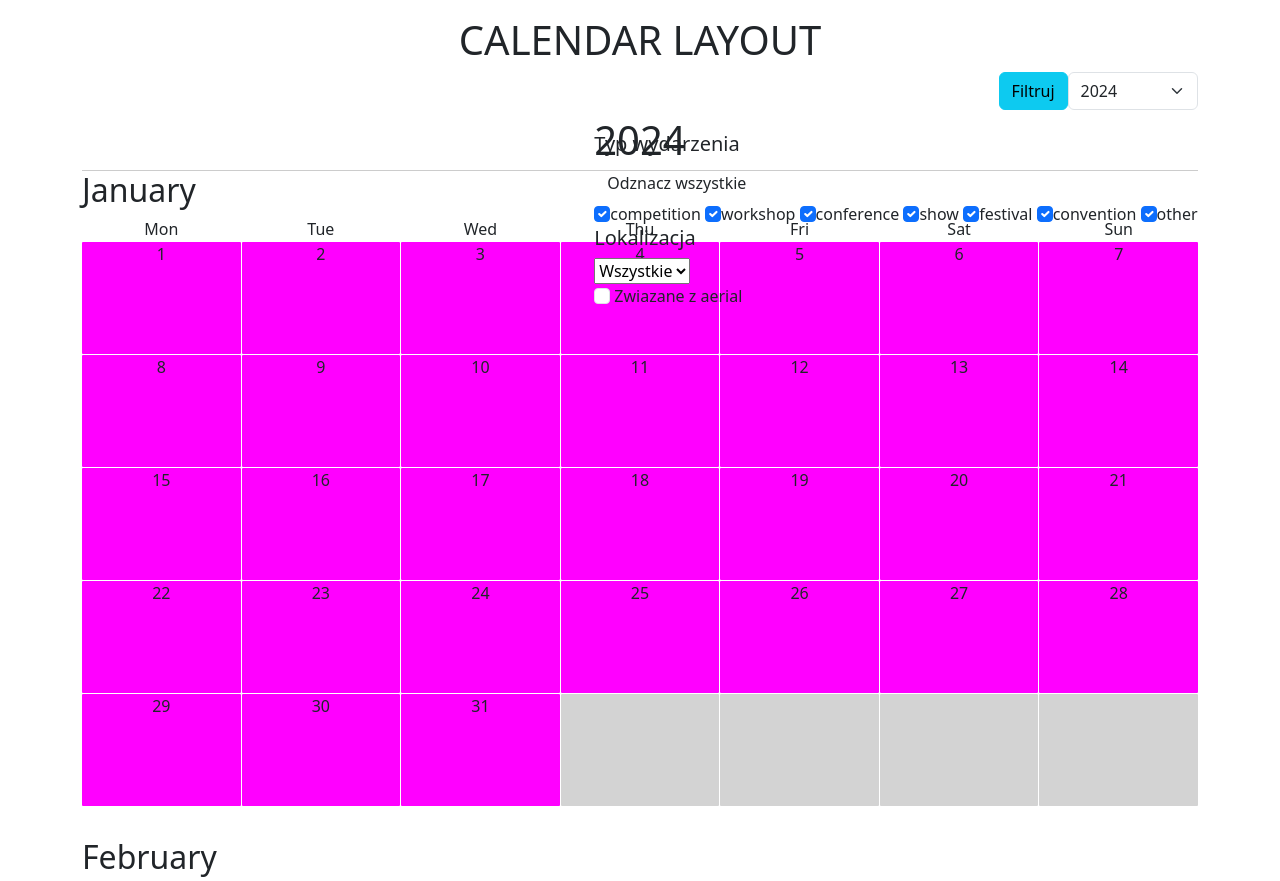
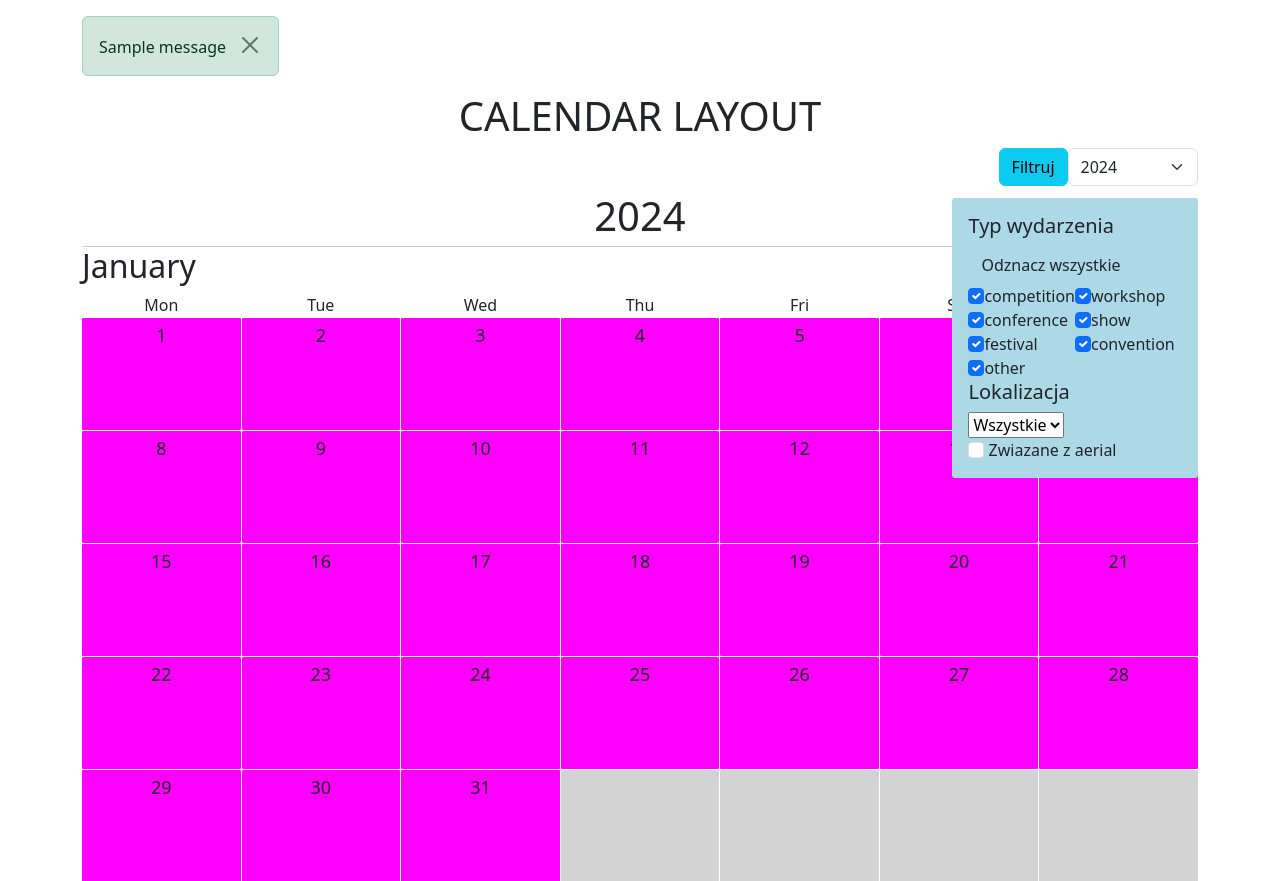
Before and after one commit to Filbog/aerial-calendar, a Django app: page /calendar/ in a window 1280 px wide, after a click on "Filtruj". Shown: the part 56-937 px from the top of the page. Run offline with Django 5.2, Linux system fonts and the light colour scheme; tables that the repository leaves empty hold one stand-in row (values such as "Sample post"); one stand-in notice (Sample message) is shown; parts of the project's set-up code (start-up, migrations or seed data) failed here and were passed over; some libraries are stand-ins or nearby versions.

Commit message:
lots of small things and improvements

```diff
--- a/calendar_app/models.py
+++ b/calendar_app/models.py
@@ -3,6 +3,7 @@ import json
 from django.contrib.auth import get_user_model
 from django.urls import reverse
 import uuid
+from django.core.exceptions import ValidationError
 
 User = get_user_model()
 
@@ -49,14 +50,15 @@ class Event(models.Model):
     def get_absolute_url(self):
         return reverse("event_detail", args=[str(self.id)])
 
+    def clean(self):
+        # Ensure the end date is not earlier than the start date
+        if self.end_date < self.start_date:
+            raise ValidationError("The end date cannot be earlier than the start date.")
 
-class YearlyCalendar(models.Model):
-    year = models.PositiveIntegerField(unique=True)
-    data = models.JSONField()  # Stores the calendar as a JSON object
-    created_at = models.DateTimeField(auto_now_add=True)
-
-    def __str__(self):
-        return f"Year {self.year} Calendar"
+    def save(self, *args, **kwargs):
+        # Call clean() before saving to ensure validation
+        self.clean()
+        super().save(*args, **kwargs)
 
 
 typy_pol = [
--- a/calendar_app/views.py
+++ b/calendar_app/views.py
@@ -5,8 +5,9 @@ from django.views.generic import (
     UpdateView,
     DeleteView,
 )
+from django.contrib.messages.views import SuccessMessageMixin
 from .forms import EventForm
-from django.http import HttpResponse
+from django.http import HttpResponse, JsonResponse
 from django.template.loader import render_to_string
 from django.shortcuts import render
 from django.urls import reverse_lazy
@@ -66,12 +67,14 @@ class EventDetailView(DetailView):
     context_object_name = "event"
 
 
-class EventCreateView(CreateView):
+class EventCreateView(SuccessMessageMixin, CreateView):
     model = Event
     form_class = EventForm
     template_name = "calendar/event_create.html"
     success_url = reverse_lazy("events")
+    success_message = "Wydarzenie utworzone"
 
     def form_valid(self, form):
         form.instance.author = self.request.user
-        return super().form_valid(form)
+        response = super().form_valid(form)
+        return response
--- a/static/css/style.css
+++ b/static/css/style.css
@@ -2,7 +2,12 @@
 *{
     forced-color-adjust: none !important;
 }
-
+.alert{
+    width: fit-content;
+}
+.alert ul{
+    margin-bottom: 0;
+}
 h1 {
     /* color: red; */
     display: block;
@@ -61,9 +66,11 @@ body {
     font-size: small;
 }
 
+
 .day-number{
-    margin: 0 auto;
+    margin: 4px auto;
 }
+
 
 /* event types */
 .day .show{
@@ -103,12 +110,7 @@ body {
     border-bottom: 1px solid #ccc; /* Optional: Add a subtle underline */
   }
 
-@media (min-width: 768px){
-    .year-wrapper h1{
-        display: flex;
-        justify-content: center;
-        }
-}
+
 
 .calendar-navigation {
 position: sticky;
@@ -139,7 +141,20 @@ justify-content: flex-end;
     scroll-margin-top: 3rem;
 }
 
+#collapseFilters{
+    top: 50px;
+    background: white;
+    border-radius: 3px;
+    padding: 1rem;
+    background: lightblue;
+}
 
+#type-checkboxes{
+    display: grid;
+    grid-template-columns: repeat(2, minmax(0, 1fr));
+
+
+}
 
 /* LIST LAYOUT */
 .list_dates{
@@ -148,6 +163,11 @@ justify-content: flex-end;
 
 
 @media (min-width: 768px) {
+
+    .year-wrapper h1{
+        display: flex;
+        justify-content: center;
+    }
 
     .day{
         height: 7rem;
@@ -158,3 +178,9 @@ justify-content: flex-end;
     }
 
 }
+
+@media (min-width: 992px){
+    .day-number{
+        font-size: large;
+    }
+}
--- a/templates/_base.html
+++ b/templates/_base.html
@@ -17,7 +17,7 @@
     <link rel="stylesheet" href="{% static 'css/style.css' %}">
     <script src="{% static 'js/index.js' %}" defer></script>
 </head>
-<body>
+<body >
     <nav class="navbar navbar-expand-md fixed-top bg-dark" data-bs-theme="dark">
         <div class="container-fluid">
           <a class="navbar-brand" href="#">Kalendarz Aerial</a>
--- a/templates/calendar/calendar_layout.html
+++ b/templates/calendar/calendar_layout.html
@@ -3,7 +3,14 @@
 
 
 {% block content %}
-
+{% if messages %}
+    {% for message in messages %}
+    <div class="alert alert-success alert-dismissable fade show {% if message.tags %}{{ message.tags }}{% endif %}" role="alert" >
+      {{ message }}
+      <button type="button" class="btn-close ms-2" data-bs-dismiss="alert" aria-label="Close"></button>
+    </div>
+    {% endfor %}
+{% endif %}
 <h1 class="d-flex justify-content-center">CALENDAR LAYOUT</h1>
 <div class="calendar-navigation">
   <button class="btn btn-info" type="button" data-bs-toggle="collapse" data-bs-target="#collapseFilters" aria-expanded="false" aria-controls="collapseFilters">
```
Also changed, not shown: calendar_app/admin.py (+1 -6 lines), calendar_app/management/commands/generate_future_calendars.py (deleted, +0 -21 lines), calendar_app/utils/generate_calendar.py (deleted, +0 -23 lines), calendar_app/utils/get_or_create_calendar.py (deleted, +0 -15 lines), templates/calendar/event_create.html (+9 -4 lines), calendar_app/management/__init__.py (deleted), calendar_app/management/commands/__init__.py (deleted), calendar_app/migrations/0007_delete_yearlycalendar.py (added), calendar_app/utils/__init__.py (deleted).
